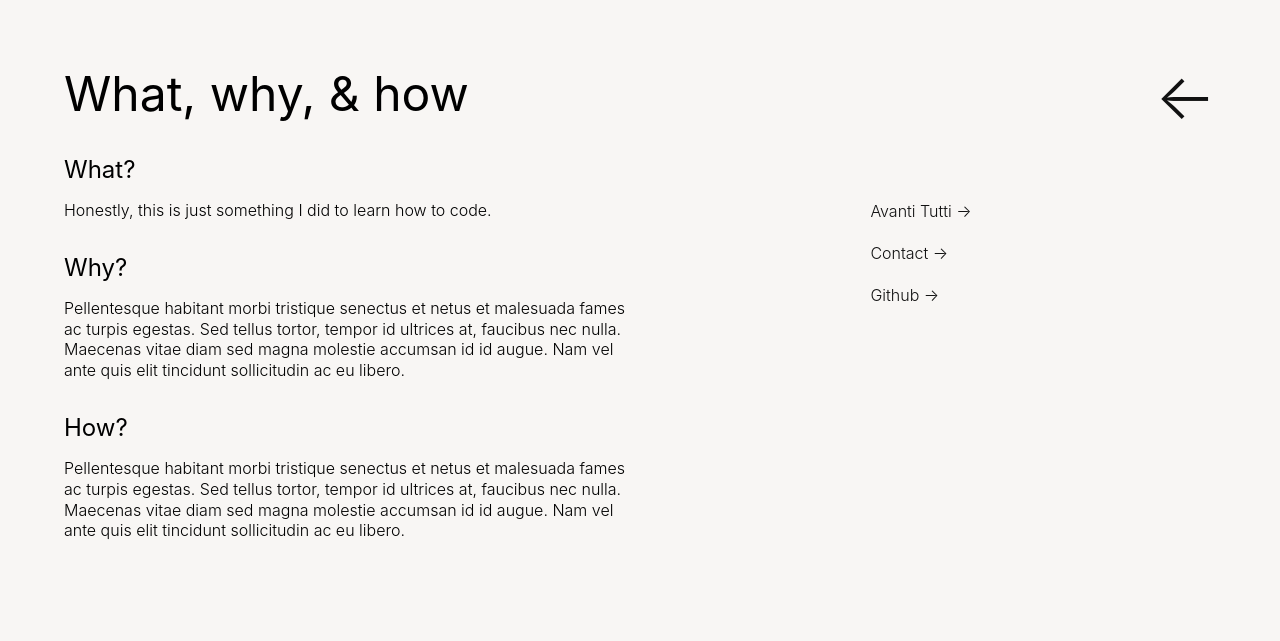
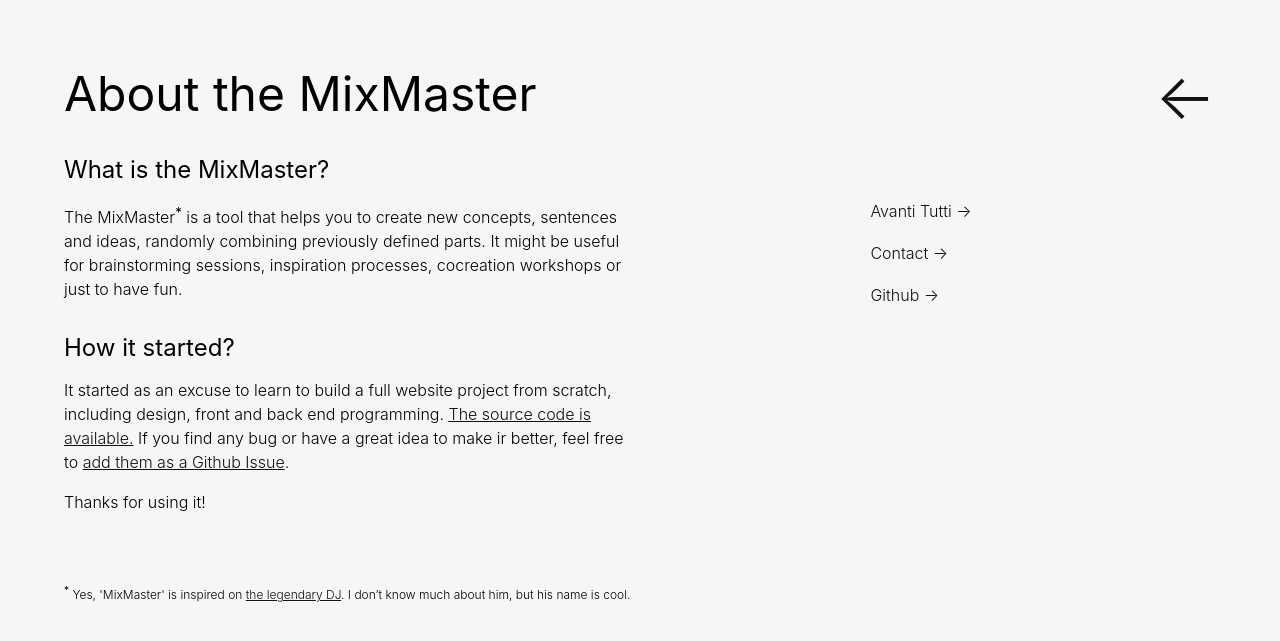
Before and after one commit to damagedgoods/combinator, a Django app: page /combine/about/ in a window 1280 px wide. Shown: the top 641 px of the page. Run offline with Django 5.2, Linux system fonts and the light colour scheme.

Commit message:
First version of the about page

```diff
--- a/combine/static/css/styles.css
+++ b/combine/static/css/styles.css
@@ -744,6 +744,13 @@ span.intensify {
 .howto p {
     opacity: 0;
     margin: 16px 0 0 0;
+    line-height: 24px;
+}
+
+.howto p a {
+    font-weight: 300;
+    word-break: normal;
+    display: inline;
 }
 
 .howto .left{
@@ -765,3 +772,8 @@ span.intensify {
     font-weight: 300;
     text-decoration: none;
 }
+
+#footnote {
+    margin: 64px 0 0 0;
+    font-size: 12px;
+}
--- a/combine/templates/about.html
+++ b/combine/templates/about.html
@@ -14,23 +14,29 @@
 
 	<div id="main" class="howto">
         <a class="backLink" href="..">&larr;</a>
-        <h1 class="fadeIn delay-1">What, why, & how</h1>
+        <h1 class="fadeIn delay-1">About the MixMaster</h1>
         <div class="left">
 
-            <h2 class="fadeIn delay-2">What?</h2>
-            <p class="fadeIn delay-2">Honestly, this is just something I did to learn how to code.</p>
+            <h2 class="fadeIn delay-2">What is the MixMaster?</h2>
+            <p class="fadeIn delay-2">
+            The MixMaster<sup>*</sup> is a tool that helps you to create new concepts, sentences and ideas,
+            randomly combining previously defined parts. It might be useful for brainstorming
+            sessions, inspiration processes, cocreation workshops or just to have fun.
+            </p>
 
-            <h2 class="fadeIn delay-3">Why?</h2>
-            <p class="fadeIn delay-3">Pellentesque habitant morbi tristique senectus et netus et malesuada fames ac
-                turpis egestas. Sed tellus tortor, tempor id ultrices at, faucibus nec nulla.
-                Maecenas vitae diam sed magna molestie accumsan id id augue. Nam vel ante quis
-                elit tincidunt sollicitudin ac eu libero.</p>
+            <h2 class="fadeIn delay-2">How it started?</h2>
+            <p class="fadeIn delay-3">
+            It started as an excuse to learn to build a full website project from scratch,
+            including design, front and back end programming. <a href="https://github.com/damagedgoods/combinator/">The source code is available.</a> If
+            you find any bug or have a great idea to make ir better, feel free to
+            <a href="https://github.com/damagedgoods/combinator/issues">add them as a Github Issue</a>.
+            </p>
 
-            <h2 class="fadeIn delay-4">How?</h2>
-            <p class="fadeIn delay-4">Pellentesque habitant morbi tristique senectus et netus et malesuada fames ac
-                turpis egestas. Sed tellus tortor, tempor id ultrices at, faucibus nec nulla.
-                Maecenas vitae diam sed magna molestie accumsan id id augue. Nam vel ante quis
-                elit tincidunt sollicitudin ac eu libero.</p>
+            <p class="fadeIn delay-4">Thanks for using it!</p>
+
+            <p class="fadeIn delay-4" id="footnote"><sup>*</sup> Yes, 'MixMaster' is inspired on <a href="https://www.youtube.com/watch?v=f5ZWawL3z54">the
+            legendary DJ</a>. I don’t know much about him, but his name is cool.</p>
+
         </div>
         <div class="right">
             <ul>
--- a/combine/templates/index.html
+++ b/combine/templates/index.html
@@ -30,7 +30,7 @@
 				<li></li>
 			</ul>
 		</div>
-		<p id="footer"><span>An experiment by <a href="#">AvantiTutti</a></span><span><a href="./about/">About MixMaster</a></span></p>
+		<p id="footer"><span>An experiment by <a href="#">AvantiTutti</a></span><span><a href="./about/">About the MixMaster</a></span></p>
 	</div>
 
 </body>
```
